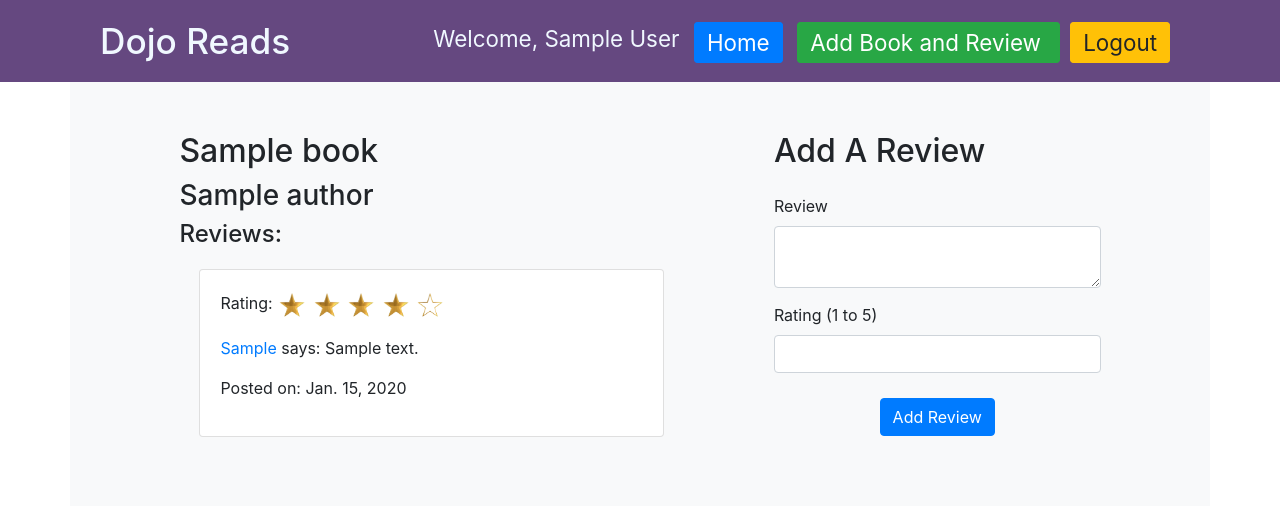
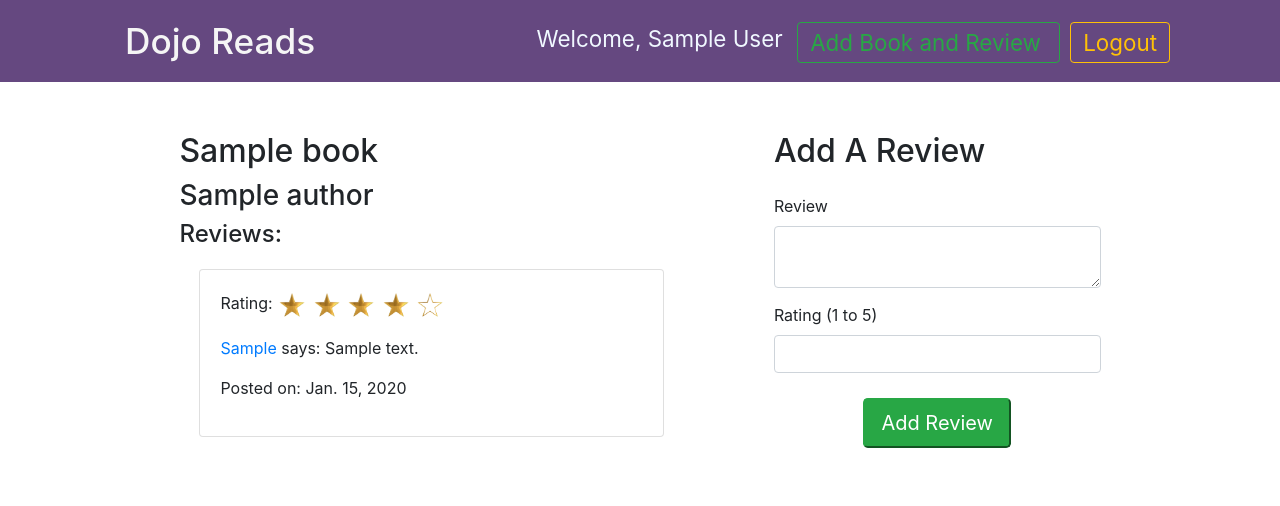
Before and after one commit to jtclayt/django_dojo_reads, a Django app: page /books/1/ in a window 1280 px wide. Shown: the top 506 px of the page. Run offline with Django 3.2, Linux system fonts and the light colour scheme; a user stored in the database is signed in; tables that the repository leaves empty hold one stand-in row (values such as "Sample post"); some libraries are stand-ins or nearby versions.

Commit message:
Change styling for links, make submit buttons larger, remove bg-light classes.

```diff
--- a/app/templates/book-detail.html
+++ b/app/templates/book-detail.html
@@ -20,17 +20,16 @@
 </head>
 <body>
   <header>
-    <h1>Dojo Reads</h1>
+    <h1><a href="{% url 'app:books' %}">Dojo Reads</a></h1>
     <div id="status">
       <p>Welcome, {{ request.user.get_full_name }}</p>
-      <a class="btn btn-primary" href="{% url 'app:books' %}">Home</a>
-      <a class="btn btn-success" href="{% url 'app:new_book' %}">
+      <a class="btn btn-outline-success" href="{% url 'app:new_book' %}">
         Add Book and Review
       </a>
-      <a class="btn btn-warning" href="{% url 'users:logout' %}">Logout</a>
+      <a class="btn btn-outline-warning" href="{% url 'users:logout' %}">Logout</a>
     </div>
   </header>
-  <main class="container bg-light">
+  <main class="container">
     <div class="row">
       <section class="col-lg-6">
         <h2>{{ book.title }}</h2>
@@ -60,13 +59,14 @@
         <h2>Add A Review</h2>
 
         <label for="review">Review</label>
-        <textarea name="review" id="review" class="form-control"></textarea>
+        <textarea name="review" id="review" class="form-control"
+          minlength="10" required></textarea>
 
         <label for="rating">Rating (1 to 5)</label>
         <input class="form-control" type="number" name="rating" id="rating"
           min="1" max="5">
 
-        <button type="submit" class="btn btn-primary">Add Review</button>
+        <button type="submit" class="btn-lg btn-success">Add Review</button>
       </form>
     </div>
   </main>
--- a/users/templates/login.html
+++ b/users/templates/login.html
@@ -20,7 +20,7 @@
   <header>
     <h1>Dojo Reads</h1>
   </header>
-  <main class="container bg-light">
+  <main class="container">
     <div class="row">
       <h2>Login</h2>
     </div>
@@ -33,7 +33,7 @@
       <form class="col-md-6" action="{% url 'users:login' %}" method="POST">
         {% csrf_token %}
         {{ login_form.as_p }}
-        <button class="btn btn-primary" type="submit">Submit!</button>
+        <button class="btn-lg btn-primary" type="submit">Submit!</button>
       </form>
     </div>
     <div class="row">
--- a/users/templates/register.html
+++ b/users/templates/register.html
@@ -22,7 +22,7 @@
   <header>
     <h1>Dojo Reads</h1>
   </header>
-  <main class="container bg-light">
+  <main class="container">
     <div class="row">
       <h2>Register a New Account</h2>
     </div>
@@ -35,7 +35,7 @@
       <form action="{% url 'users:register' %}" method="POST">
         {% csrf_token %}
         {{ reg_form.as_p }}
-        <button class="btn btn-primary" type="submit">Register!</button>
+        <button class="btn-lg btn-primary" type="submit">Register!</button>
       </form>
     </div>
     <div class="row">
```
Also changed, not shown: app/templates/books.html (+4 -4 lines), app/templates/new-book.html (+6 -6 lines).
